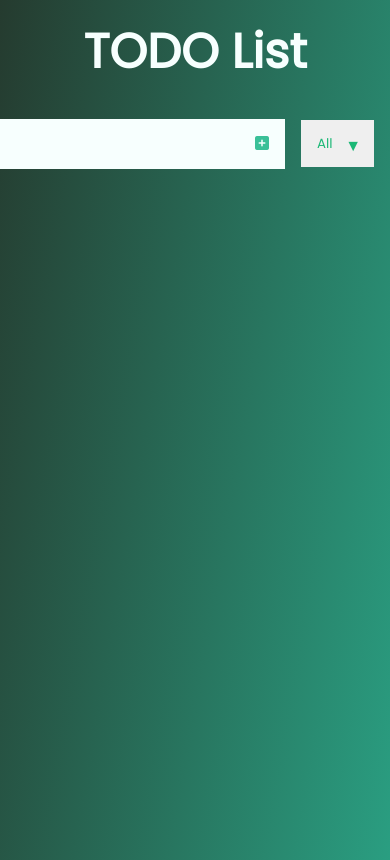
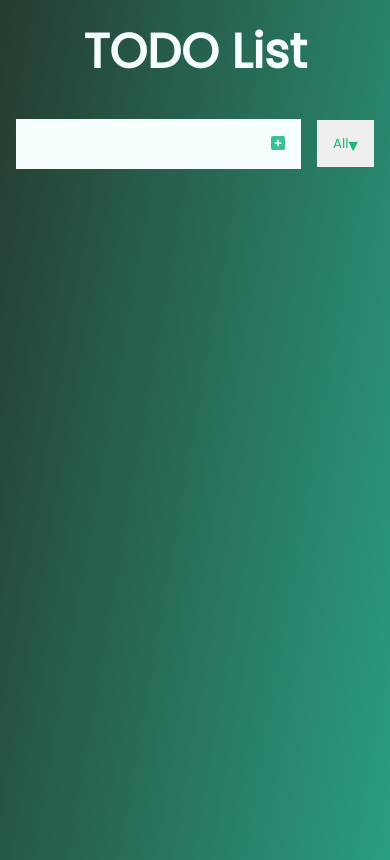
Before and after one commit to fahd23/TODO---list, a plain HTML site: page index.html in a window 390 px wide. Drawn offline with Linux system fonts and the light colour scheme.

Commit message:
Update:style.css

```diff
--- a/style.css
+++ b/style.css
@@ -23,6 +23,9 @@ form {
     display: flex;
     justify-content: center;
     align-items: center;
+}
+form input{
+    margin-left: 1rem;
 }
 
 form input,
@@ -146,13 +149,16 @@ select {
     padding: 0.8rem;
     font-size: 1rem;
 }
-
+@media screen and (min-width:800px){
 .select:hover::after{
     background: var(--primary-color);
     color: var(--ow-color);
 }
-
-@media screen and (max-width:600px){
+}
+@media screen and (max-width:800px){
+    form input{
+        margin-left: 1rem;
+    }
     .todo-list{
         min-width: 80%;
     }
```
